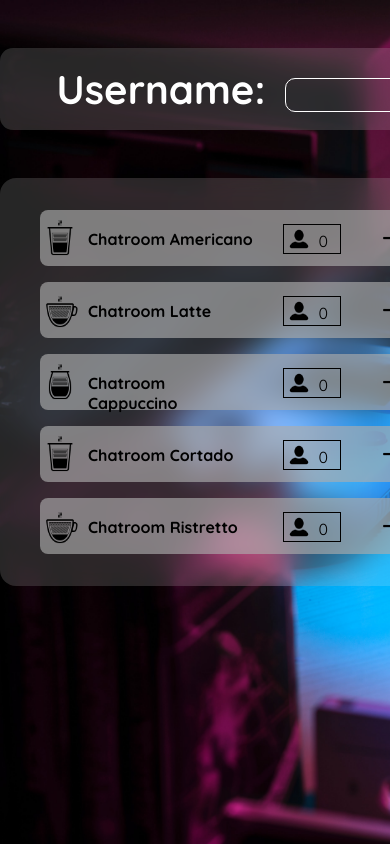
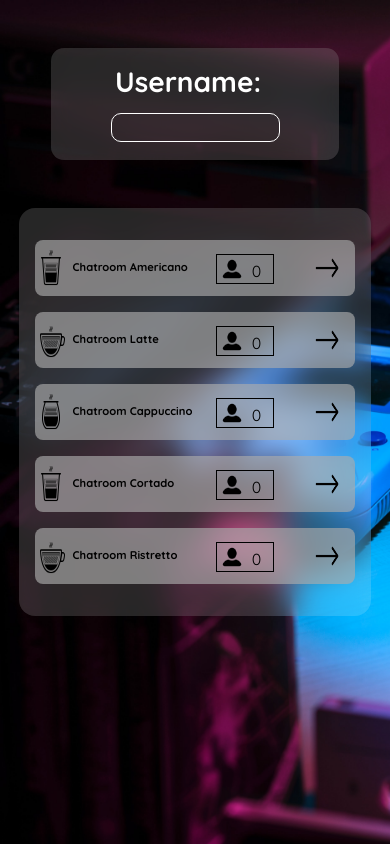
Before and after one commit to reyno120/chat-room, a React (Create React App) app in the folder client/: page / in a window 390 px wide. Built offline with nearby package versions, Linux system fonts and the light colour scheme.

Commit message:
responsive work

```diff
--- a/client/src/css/chatroom.css
+++ b/client/src/css/chatroom.css
@@ -134,7 +134,6 @@
     color: #D4D4D4;
 }
 
-
 .new-message-container {
     display: flex;
     align-items: flex-start;
@@ -225,4 +224,127 @@
     .chatroom-messages {
         height: 82%;
     }
+    .return-button {
+        margin-right: 1em;
+        position: relative;
+        bottom: 0.3%;
+        height: 2.6em;
+        width: 2em;
+    }
+    .group-message .message, .user-message .message {
+        font-size: 1rem;
+    }
+    .chatroom-input input {
+        font-size: 1rem;
+    }
+    .group-message .message-header, .user-message .message-header {
+        font-size: 1rem;
+    }
+    .group-message .message-header span, .user-message .message-header span {
+        font-size: 0.775rem;
+    }
+    .chatroom-input input {
+        width: 90%;
+        position: relative;
+        right: 2%;
+    }
 }
+
+@media screen and (max-width: 765px) {
+    .chatroom {
+        width: 85vw;
+    }
+    .chatroom-input {
+        bottom: 1em;
+    }
+    .chatroom-input input {
+        font-size: 0.75rem;
+    }
+    .return-button {
+        height: 2em;
+        margin-top: 0.6em;
+    }
+    .return-button img {
+        width: 1.75em;
+    }
+    .slideLeftIn {
+        left: 8%;
+    }
+    .chatroom-messages {
+        height: 87%;
+    }
+}
+
+@media screen and (max-width: 450px) {
+    .chatroom {
+        width: 85vw;
+    }
+    .chatroom-input {
+        bottom: 1em;
+    }
+    .chatroom-input input {
+        font-size: 0.75rem;
+        height: 1.4em;
+        width: 12em;
+    }
+    .return-button {
+        height: 1em;
+        width: 1em;
+        margin-top: 2vh;
+        position: static;
+    }
+    .return-button img {
+        width: 1em;
+    }
+    .slideLeftIn {
+        left: 8%;
+    }
+    #chat-icon {
+        width: 40px;
+    }
+    .chatroom-header p {
+        font-size: 1rem;
+        margin-left: 15%;
+        width: 100px;
+        margin-top: 0.75em;
+    }
+    .chatroom-header button {
+        height: 2.5em;
+        font-size: 0.65rem;
+        margin-top: 2em;
+    }
+    .chatroom-users h1 {
+        font-size: 1rem;
+    }
+    .chatroom-users p {
+        font-size: 0.75rem;
+        color: white;
+        margin-top: 0;
+        margin-bottom: 0.5em;
+    }
+    ::-webkit-scrollbar {
+        height: 4px;
+    }
+    .user-message .message {
+        font-size: 0.75rem;
+    }
+    .group-message .message {
+        font-size: 0.75rem;
+    }
+    .group-message .message-header {
+        font-size: 0.75rem;
+    }
+    .user-message .message-header {
+        font-size: 0.75rem;
+    }
+    .group-message .message-header span {
+        font-size: 0.65rem;
+    }
+    .user-message .message-header span {
+        font-size: 0.65rem;
+    }
+    .group-message, .user-message {
+        min-width: 80px;
+        max-width: 55%;
+    }
+}
--- a/client/src/css/homepage.css
+++ b/client/src/css/homepage.css
@@ -113,3 +113,53 @@
     height: 3.5em;
     background-color: rgba(173, 173, 173, 0.65);
   }
+  @media screen and (max-width: 600px) {
+    .rooms {
+      width: 22em;
+      height: 22.5em;
+      /* padding-top: 1em;
+      padding-bottom: 2em; */
+    }
+    .homepage form {
+      width: 18em;
+      height: 5em;
+      padding-top: 1em;
+      padding-bottom: 1em;
+      margin-bottom: 3em;
+    }
+    #username {
+      font-size: 1.25rem;
+      padding-left: 0.25em;
+      width: 8em;
+      text-align: center;
+    }
+    #username-label {
+      color: white;
+      font-weight: bold;
+      font-size: 1.75rem;
+      display: block;
+      margin-bottom: 0.5em;
+    }
+    .room {
+      width: 20em;
+    }
+    .room p {
+      padding-left: .5em;
+      top: 15%;
+      width: 10.7em;
+      font-size: 0.7rem;
+    }
+    .room:hover {
+      width: 20.4em;
+      height: 3.5em;
+    }
+    @keyframes slideLeftOut {
+      0% {
+        transform: translateX(0);
+      }
+      100% {
+        transform: translateX(-150%);
+        display: none;
+      }
+    }
+}
```
Also changed, not shown: 1 other file (tests, documents, lock files or other folders).
